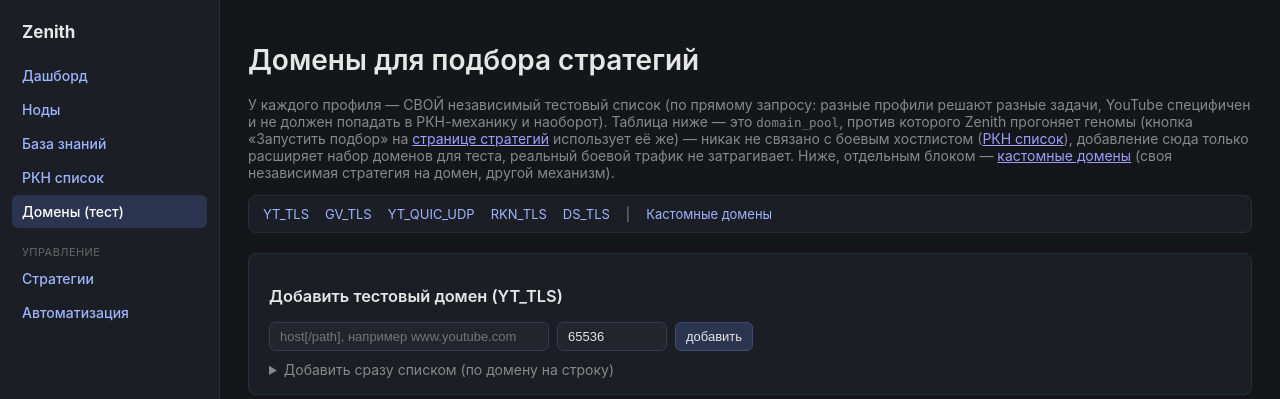
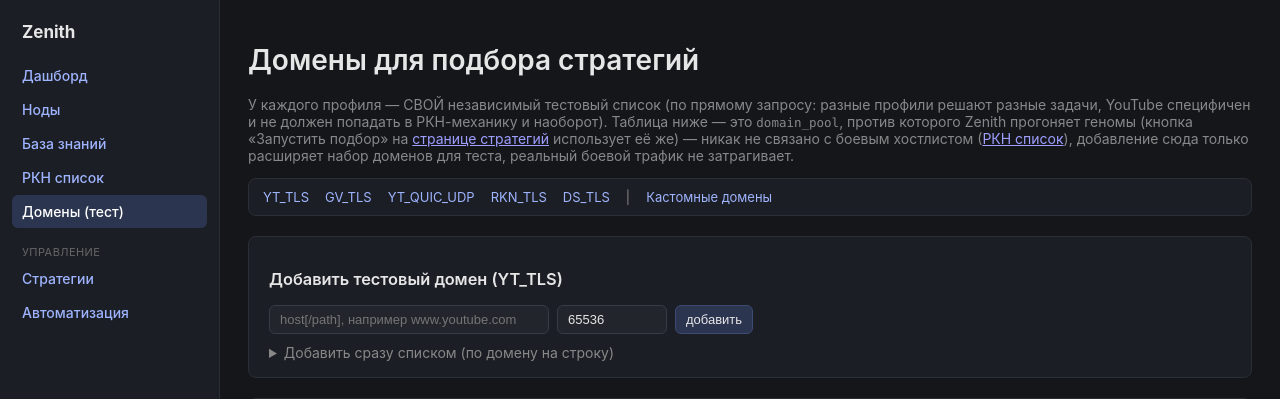
Before and after one commit to scp-oss/z0r-panel, a FastAPI app: page /domains in a window 1280 px wide. Shown: the top 399 px of the page. Run offline with FastAPI, Linux system fonts and the light colour scheme; the visitor is signed in with stand-in values (Sample User, id 1); data that the repository does not hold is empty.

Commit message:
domains.html: drop redundant "кастомные домены" mention from intro text
Now that there's a real tab for it in the nav row, the old inline
paragraph reference (added when it was just an anchor link, before the
tab existed) is redundant -- direct feedback.

Co-Authored-By: Claude Sonnet 5 <noreply@anthropic.com>
Claude-Session: https://claude.ai/code/session_01JLApqLSSXAb8AJ3bbbLwwt

```diff
--- a/templates/domains.html
+++ b/templates/domains.html
@@ -10,9 +10,7 @@
   (кнопка «Запустить подбор» на <a href="/controls">странице стратегий</a>
   использует её же) — никак не связано с боевым хостлистом
   (<a href="/rkn">РКН список</a>), добавление сюда только расширяет
-  набор доменов для теста, реальный боевой трафик не затрагивает. Ниже,
-  отдельным блоком — <a href="#custom-domains-section">кастомные
-  домены</a> (своя независимая стратегия на домен, другой механизм).
+  набор доменов для теста, реальный боевой трафик не затрагивает.
 </p>
 
 <nav class="quicknav">
```
